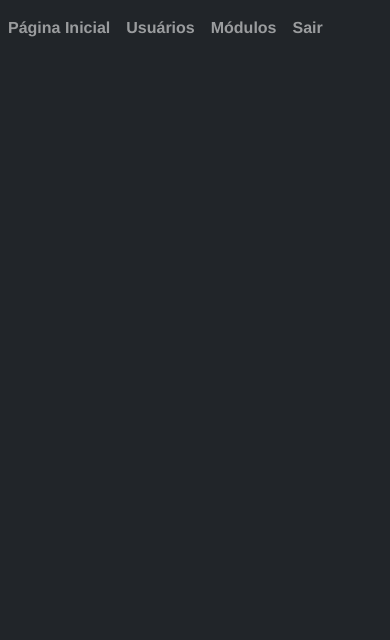
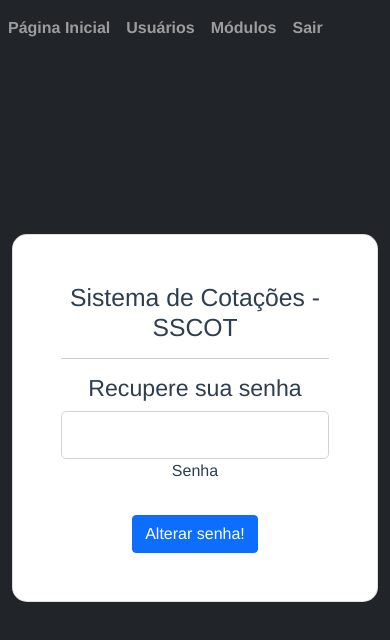
Before and after one commit to JeffersonCarvalhoJr/SScot, a Vue app: page /changepassword/1 in a window 390 px wide. Shown: the top 640 px of the page. Built offline with nearby package versions, Linux system fonts and the light colour scheme; what vue-the-mask would draw is missing.

Commit message:
sistema de login

```diff
--- a/src/router/index.js
+++ b/src/router/index.js
@@ -3,6 +3,8 @@ import VueRouter from 'vue-router'
 import Home from '../views/MainHome.vue'
 import Register from '../views/MainRegister.vue'
 import Login from '../views/MainLogin.vue'
+import RecoverPass from '../views/MainRecoverPass.vue'
+import ChangePass from '../views/MainChangePass.vue'
 import Users from '../views/manager/MainUsers.vue'
 import Suppliers from '../views/buyer_manager/MainSuppliers.vue'
 import axios from 'axios';
@@ -54,6 +56,16 @@ const routes = [{
         component: Login
     },
     {
+        path: '/recoverpassword',
+        name: 'MainRecoverPass',
+        component: RecoverPass
+    },
+    {
+        path: '/changepassword/:token',
+        name: 'MainChangePass',
+        component: ChangePass
+    },
+    {
         path: '/admin/users',
         name: 'np',
         component: Users,
--- /dev/null
+++ b/src/views/MainChangePass.vue
@@ -0,0 +1,88 @@
+<template>
+  <main>
+    <section>
+      <div
+        id="conteiner"
+        class="mask d-flex align-items-center h-100 gradient-custom-3"
+      >
+        <div class="container">
+          <div
+            class="row d-flex justify-content-center align-items-center h-100"
+          >
+            <div class="col-12 col-md-9 col-lg-7 col-xl-6">
+              <div class="card" style="border-radius: 15px">
+                <div class="card-body p-5">
+                  <h2 class="text">Sistema de Cotações - SSCOT</h2>
+                  <hr />
+                  <h3 class="text">Recupere sua senha</h3>
+
+                  <form>
+                  <div class="form-outline mb-4">
+                    <input
+                      type="password"
+                      id="form3Example4cg"
+                      class="form-control form-control-lg"
+                      v-model="password"
+                    />
+                    <label class="form-label" for="form3Example4cg"
+                      >Senha</label
+                    >
+                  </div>
+                    <div class="d-flex justify-content-center">
+                      <button
+                        type="button"
+                        @click="change"
+                        class="btn btn-primary"
+                      >
+                        Alterar senha!
+                      </button>
+                    </div>
+                  </form>
+                </div>
+              </div>
+            </div>
+          </div>
+        </div>
+      </div>
+    </section>
+  </main>
+</template>
+
+<script>
+import axios from "axios";
+export default {
+  data() {
+    return {
+      token: "",
+      password: "",
+      msgErro: "",
+      error:"",
+    };
+  },
+  methods: {
+    change() {
+      axios
+        .post("https://apiuserssscot.herokuapp.com/changepassword", {
+        token: this.$route.params.token,
+        password: this.password,
+        })
+        .then((res) => {
+          console.log(res);
+          alert("Senha Alterada!");
+          this.$router.push({ name: "MainLogin" });
+        })
+        .catch((err) => {
+          var msgErro = err.response.data.err;
+          this.error = msgErro;
+        });
+    },
+  },
+};
+</script>
+
+<style scoped>
+.container {
+  width: 100%;
+  height: calc(100vh - 120px);
+}
+</style>
--- a/src/views/MainLogin.vue
+++ b/src/views/MainLogin.vue
@@ -47,7 +47,7 @@
 
                   <p class="text-center text-muted mt-5 mb-0">
                     Esqueceu sua senha?
-                    <a href="?" class="fw-bold text-body"><u>Clique aqui</u></a>
+                    <a href="/recoverpassword" class="fw-bold text-body"><u>Clique aqui</u></a>
                   </p>
                 </form>
               </div>
--- /dev/null
+++ b/src/views/MainRecoverPass.vue
@@ -0,0 +1,84 @@
+<template>
+  <main>
+    <section>
+      <div
+        id="conteiner"
+        class="mask d-flex align-items-center h-100 gradient-custom-3"
+      >
+        <div class="container">
+          <div
+            class="row d-flex justify-content-center align-items-center h-100"
+          >
+            <div class="col-12 col-md-9 col-lg-7 col-xl-6">
+              <div class="card" style="border-radius: 15px">
+                <div class="card-body p-5">
+                  <h2 class="text">Sistema de Cotações - SSCOT</h2>
+                  <hr />
+                  <h3 class="text">Recupere sua senha</h3>
+
+                  <form>
+                    <div class="form-outline mb-4">
+                      <input
+                        type="email"
+                        id="form3Example3cg"
+                        class="form-control form-control-lg"
+                        v-model="email"
+                      />
+                      <label class="form-label" for="form3Example3cg"
+                        >Email</label
+                      >
+                    </div>
+                    <div class="d-flex justify-content-center">
+                      <button
+                        type="button"
+                        @click="recover"
+                        class="btn btn-primary"
+                      >
+                        Quero redefinir minha senha!
+                      </button>
+                    </div>
+                  </form>
+                </div>
+              </div>
+            </div>
+          </div>
+        </div>
+      </div>
+    </section>
+  </main>
+</template>
+
+<script>
+import axios from "axios";
+export default {
+  data() {
+    return {
+      email: "",
+    };
+  },
+  methods: {
+    recover() {
+      axios
+        .post("https://apiuserssscot.herokuapp.com/recoverpassword", {
+          email: this.email,
+        })
+        .then((res) => {
+          console.log(res);
+          alert("Enviamos um link por e-mail para você redefinir sua senha!");
+          this.$router.push({ name: "MainHome" });
+        })
+        .catch((err) => {
+          var msgErro = err.response.data.err;
+          this.error = msgErro;
+        });
+    },
+  },
+};
+</script>
+
+<style scoped>
+.container {
+  width: 100%;
+  height: calc(100vh - 120px);
+}
+</style>
```
